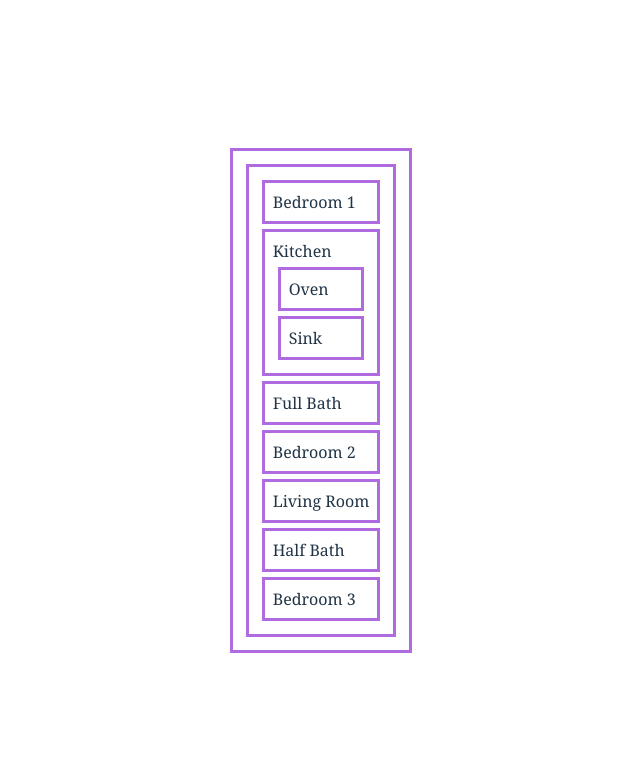
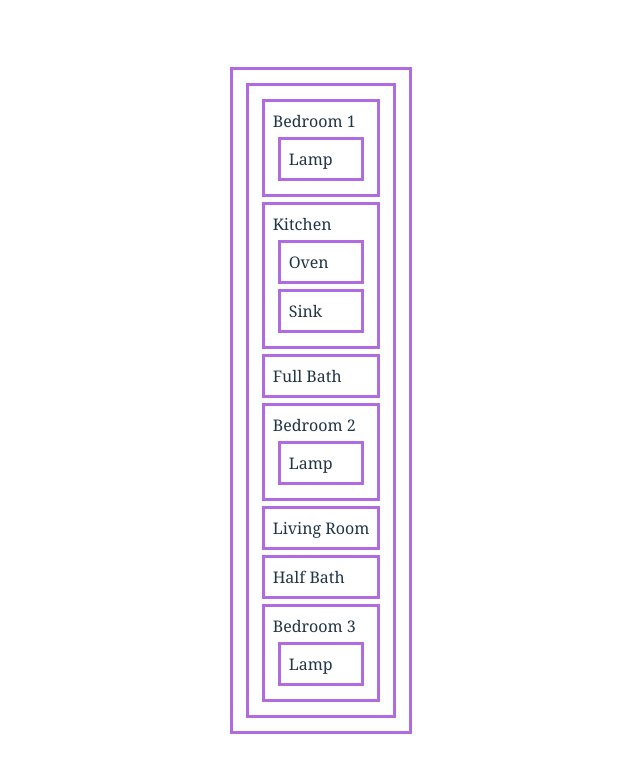
Before and after one commit to natnichols/floorplan-lab, a React (Vite) app: page / in a window 1280 px wide. Shown: the top 772 px of the page, without its empty margins (319-959 px from the left). Built offline with nearby package versions, Linux system fonts and the light colour scheme.

Commit message:
add Lamp component to Bedroom

```diff
--- a/src/Bedroom.jsx
+++ b/src/Bedroom.jsx
@@ -1,7 +1,10 @@
+import Lamp from "./Lamp"
+
 const Bedroom = (props) => {
   return (
     <div>
       Bedroom {props.bedroomNum}
+      <Lamp />
     </div>
   );
 }
--- /dev/null
+++ b/src/Lamp.jsx
@@ -0,0 +1,9 @@
+const Lamp = (props) => {
+  return (
+    <div>
+      Lamp
+    </div>
+  );
+}
+
+export default Lamp;
```
